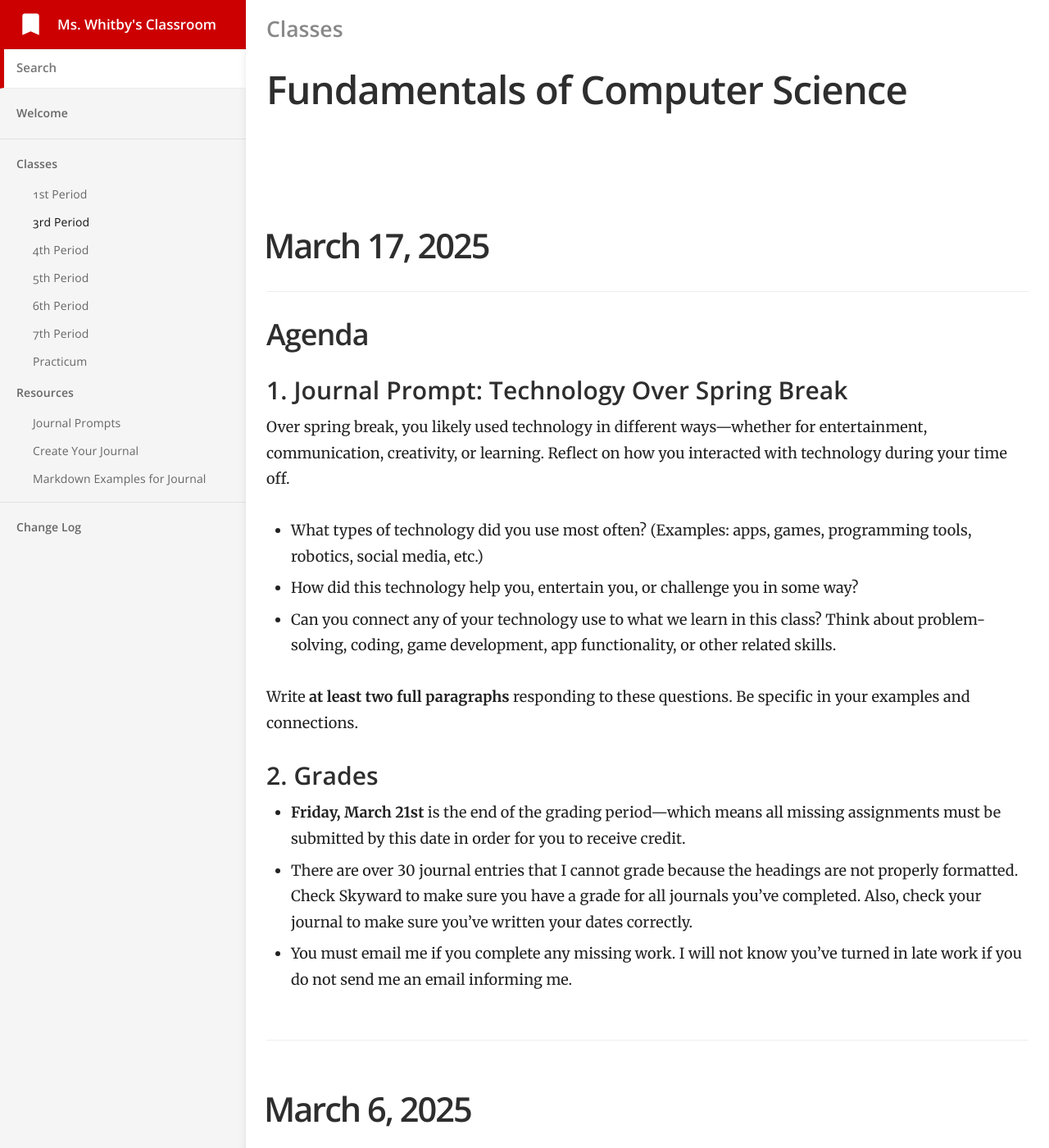
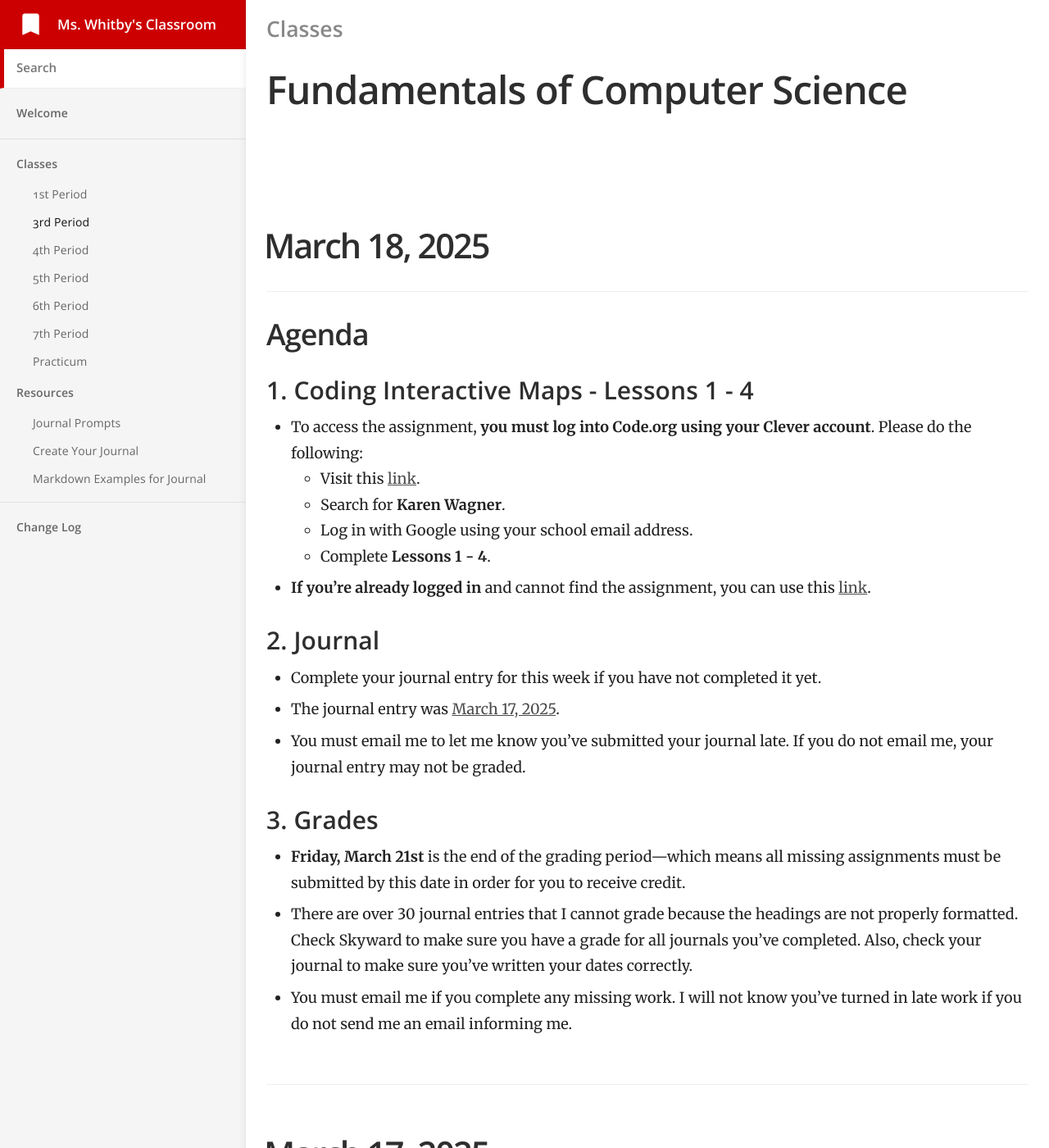
Before and after one commit to mswhitby/classroom, a Jekyll site: the page built from _docs/classes/3rd.md, in a window 1280 px wide and 1400 px high. Shown: the whole window at 82% size. Built offline with Jekyll 4.4.1, drawn with Linux system fonts in a browser that asks for light colours.

Commit message:
Updated lesson 3rd

```diff
--- a/_docs/classes/3rd.md
+++ b/_docs/classes/3rd.md
@@ -4,6 +4,34 @@ subtitle: Fundamentals of Computer Science
 category: Classes
 order: 2
 ---
+
+# March 18, 2025
+
+## Agenda
+
+### 1. Coding Interactive Maps - Lessons 1 - 4
+
+- To access the assignment, **you must log into Code.org using your Clever account**. Please do the following:
+    - Visit this [link](https://clever.com/oauth/district-picker?client_id=2f27405716644a951b23&redirect_uri=https%3A%2F%2Fstudio.code.org%2Fusers%2Fauth%2Fclever%2Fcallback&response_type=code&state=ede33ff61289cf32708a0f54079cdd23e31d0b0a02b0e0e8).
+    - Search for **Karen Wagner**.
+    - Log in with Google using your school email address.
+    - Complete **Lessons 1 - 4**.
+
+- **If you're already logged in** and cannot find the assignment, you can use this [link](https://studio.code.org/s/csc-mappinglandmarks-2023).
+
+### 2. Journal
+
+- Complete your journal entry for this week if you have not completed it yet.
+- The journal entry was [March 17, 2025](https://github.com/mswhitby/classroom/blob/main/_docs/resources/journal.md#march-17-2025).
+- You must email me to let me know you've submitted your journal late. If you do not email me, your journal entry may not be graded.
+
+### 3. Grades
+
+- **Friday, March 21st** is the end of the grading period—which means all missing assignments must be submitted by this date in order for you to receive credit.
+- There are over 30 journal entries that I cannot grade because the headings are not properly formatted. Check Skyward to make sure you have a grade for all journals you've completed. Also, check your journal to make sure you've written your dates correctly.
+- You must email me if you complete any missing work. I will not know you've turned in late work if you do not send me an email informing me.
+
+----
 
 # March 17, 2025
 
```
